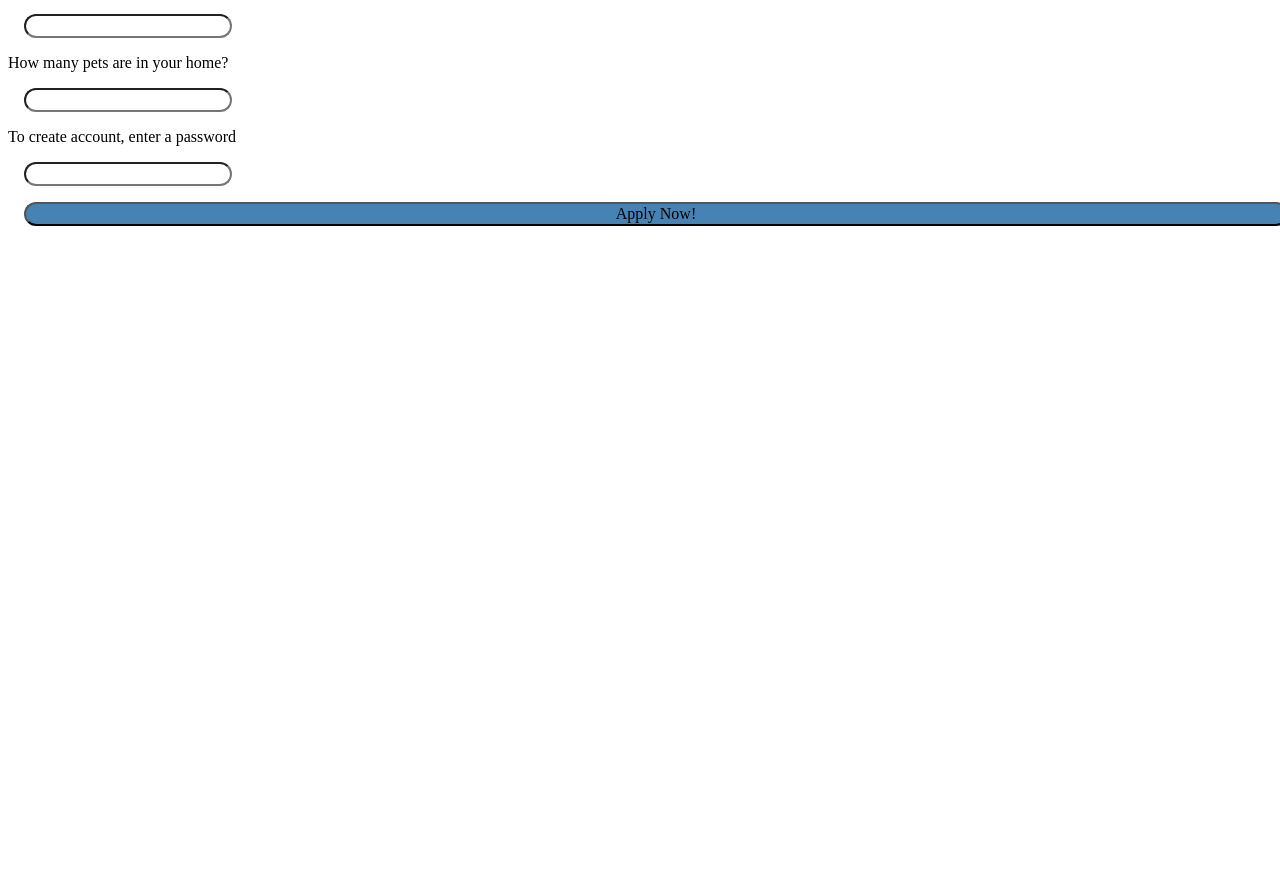
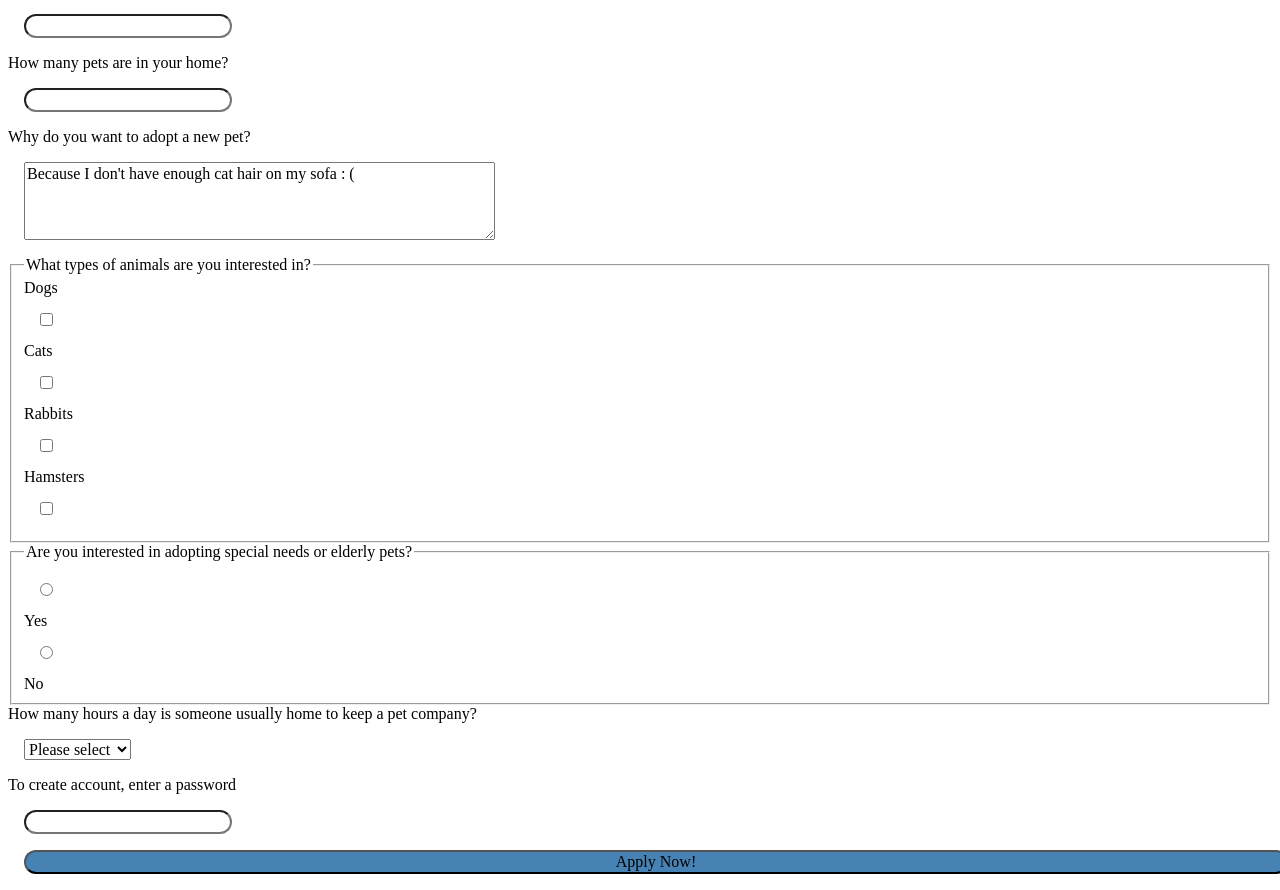
Before and after one commit to Jacqueline-Leung/web-forms, a plain HTML site: page index.html in a window 1280 px wide. Shown: the part 248-1138 px from the top of the page. Before the commit the page ends 800 px from the top, so only its background shows below. Drawn offline with Linux system fonts and the light colour scheme.

Commit message:
more fields

```diff
--- a/index.html
+++ b/index.html
@@ -24,6 +24,51 @@
         <input type="number" name="petCount">
       </label>
 
+      <label>Why do you want to adopt a new pet?
+        <textarea name="applicantReason" rows="4" cols="50">Because I don't have enough cat hair on my sofa : (</textarea>
+      </label>
+
+      <fieldset>
+        <legend>What types of animals are you interested in?</legend>
+        <label>Dogs
+          <input type="checkbox" name="animalKind" value="dogs">
+        </label>
+
+        <label>Cats
+          <input type="checkbox" name="animalKind" value="cats">
+        </label>
+
+        <label>Rabbits
+          <input type="checkbox" name="animalKind" value="rabbits">
+        </label>
+
+        <label>Hamsters
+          <input type="checkbox" name="animalKind" value="hamsters">
+        </label>
+      </fieldset>
+
+      <fieldset>
+        <legend>Are you interested in adopting special needs or elderly pets?</legend>
+
+        <label>
+          <input type="radio" name="special" value="yes">
+          Yes
+        </label>
+        <label>
+          <input type="radio" name="special" value="no">
+          No
+        </label>
+      </fieldset>
+
+      <label>How many hours a day is someone usually home to keep a pet company?
+        <select name="hours">
+          <option value="">Please select</option>
+          <option value="few">less than 10</option>
+          <option value="some">10 to 16</option>
+          <option value="many">more than 16</option>
+        </select>
+      </label>
+
       <label>To create account, enter a password
         <input type="password" name="accountPW">
       </label>
```
